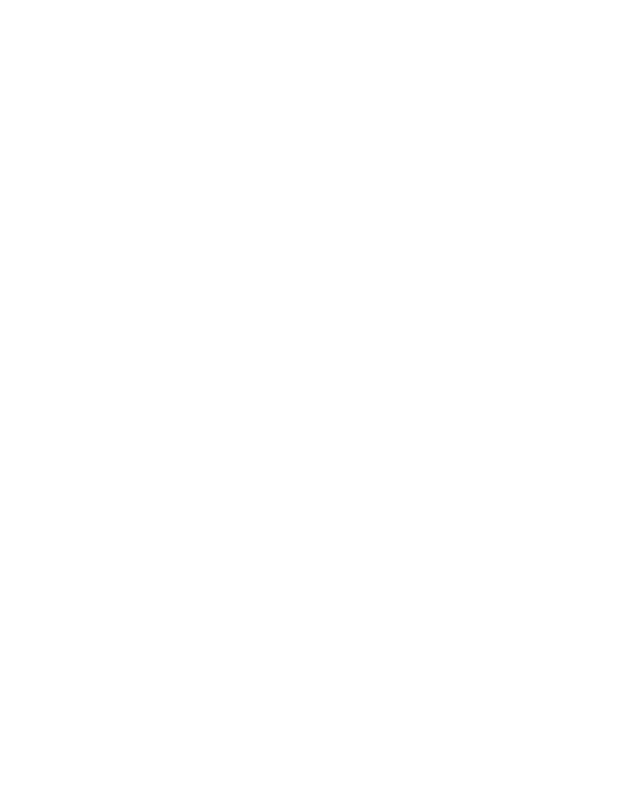
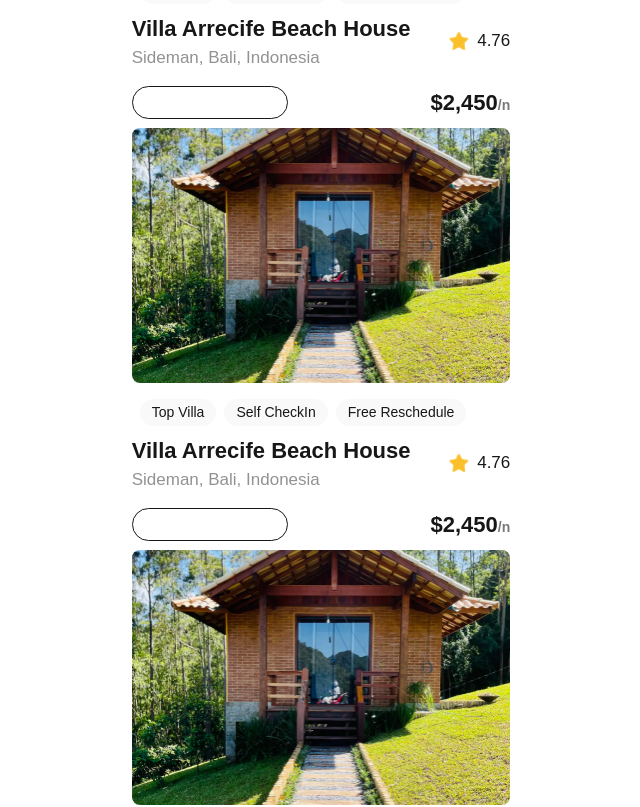
Before and after one commit to zfirstalpha/alx-project-0x00-setup, a Next.js app in the folder alx-project-0x00/: page /landing in a window 1280 px wide. Shown: the part 362-1169 px from the top of the page, without its empty margins (319-959 px from the left). Before the commit the page ends 800 px from the top, so only its background shows below. Built offline with nearby package versions, Linux system fonts and the light colour scheme.

Commit message:
Set up components and interfaces directories

```diff
--- a/alx-project-0x00/pages/landing.tsx
+++ b/alx-project-0x00/pages/landing.tsx
@@ -1,7 +1,15 @@
+import React from "react"
+import Card from "@/components/Card"
+
 const Landing: React.FC = () => {
   return (
-    <div>
-      <h1 className=" text-xl font-extralight">Landing Page</h1>
+    <div className="flex flex-col items-center mt-10">
+      <h1 className="text-xl font-extralight">Landing Page</h1>
+
+      {/* Render the Card component multiple times */}
+      <Card />
+      <Card />
+      <Card />
     </div>
   )
 }
```
